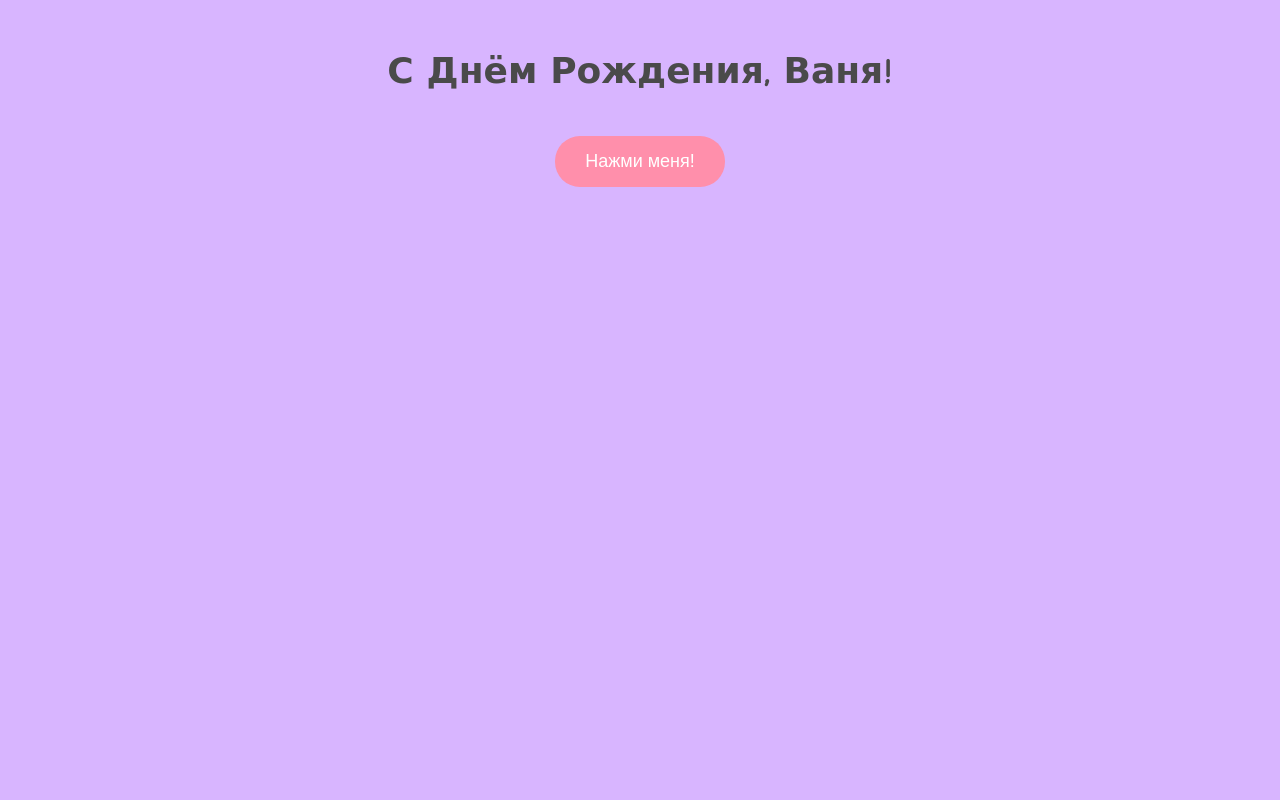
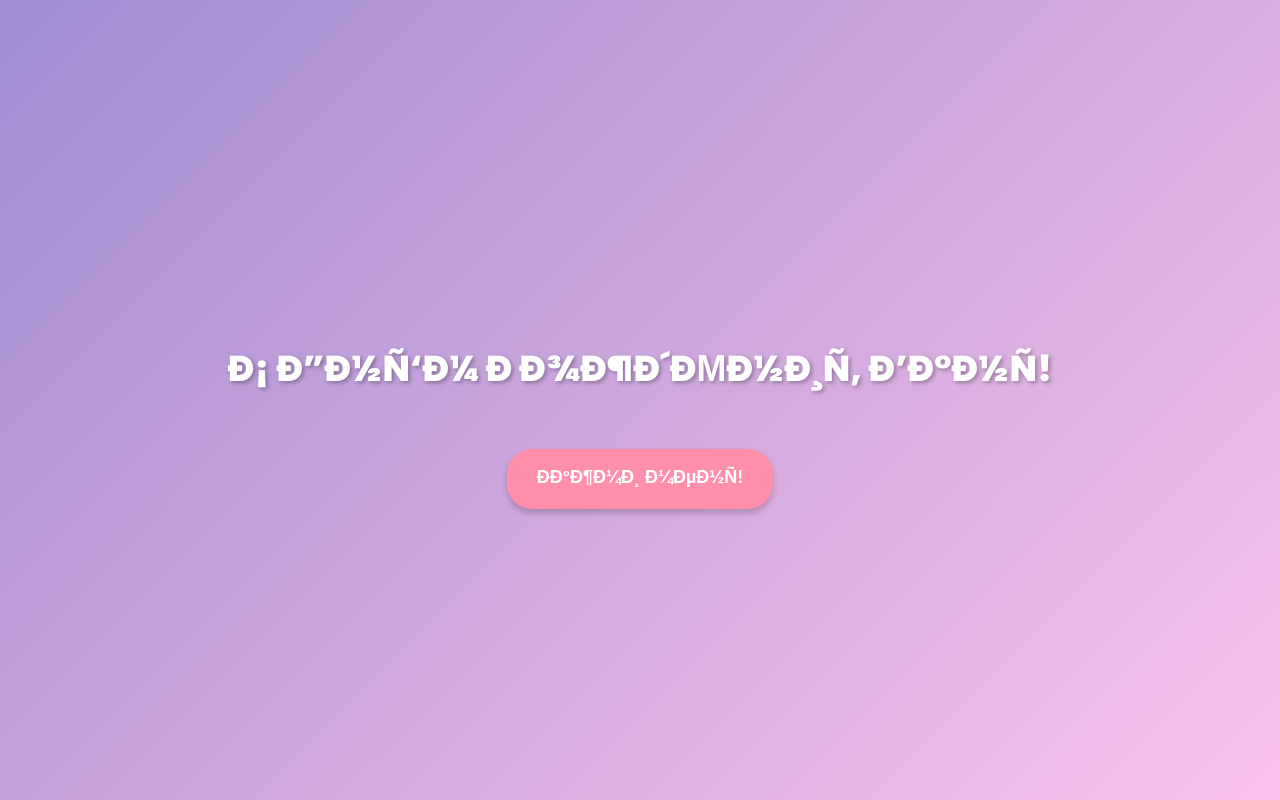
Before and after one commit to puyovi/Vanyabirthday, a plain HTML site: page index.html in a window 1280 px wide. Drawn offline with Linux system fonts and the light colour scheme.

Commit message:
Update index.html

```diff
--- a/index.html
+++ b/index.html
@@ -1,6 +1,51 @@
 <!DOCTYPE html>
 <html lang="ru">
 <head>
+    <head>
+    <link href="https://fonts.googleapis.com/css2?family=Poppins:wght@700;800&display=swap" rel="stylesheet">
+    <style>
+        body {
+            background: linear-gradient(135deg, #a18cd1, #fbc2eb);
+            height: 100vh;
+            margin: 0;
+            display: flex;
+            align-items: center;
+            justify-content: center;
+            flex-direction: column;
+        }
+
+        h1 {
+            font-family: 'Poppins', sans-serif;
+            font-size: 50px;
+            font-weight: 800;
+            text-transform: uppercase;
+            color: white;
+            text-shadow: 2px 2px 4px rgba(0, 0, 0, 0.3);
+        }
+
+        .button {
+            background: #ff66b2;
+            color: white;
+            font-size: 20px;
+            font-weight: bold;
+            border: none;
+            padding: 15px 30px;
+            border-radius: 10px;
+            cursor: pointer;
+            transition: all 0.3s ease;
+            box-shadow: 0 4px 6px rgba(0, 0, 0, 0.2);
+        }
+
+        .button:hover {
+            background: #ff3385;
+        }
+
+        .button:active {
+            transform: scale(0.95);
+            box-shadow: 0 2px 4px rgba(0, 0, 0, 0.3);
+        }
+    </style>
+</head>
     <meta charset="UTF-8">
     <meta name="viewport" content="width=device-width, initial-scale=1.0">
     <title>С Днём Рождения!</title>
```
